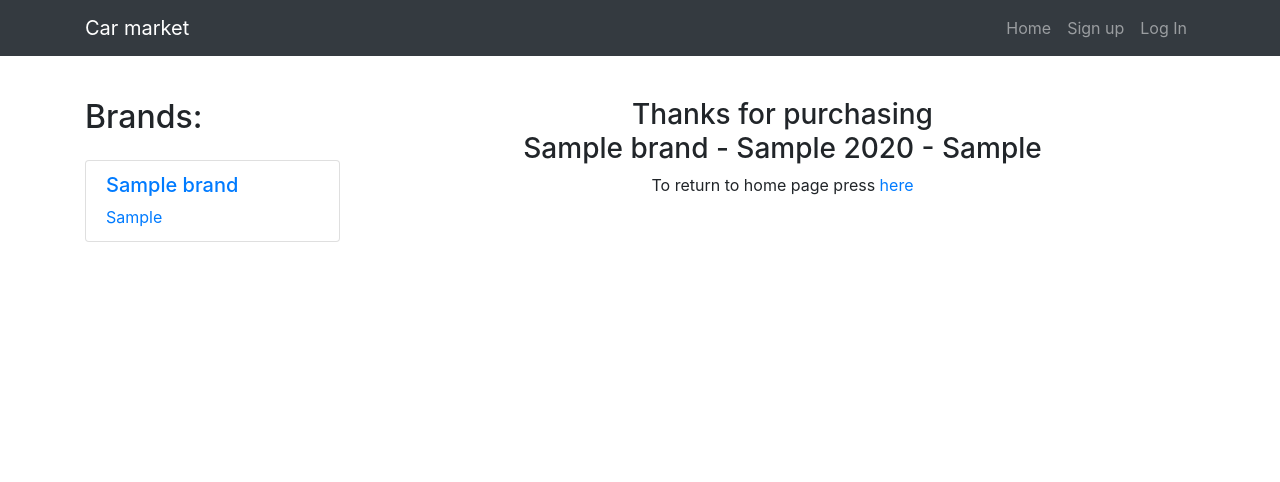
After one commit to Arne-Sandberg/car-market, a Django app: page /brand/1/1/thanks/ in a window 1280 px wide. The commit adds this page. Shown: the top 482 px of the page. Run offline with Django 3.2, Linux system fonts and the light colour scheme; tables that the repository leaves empty hold one stand-in row (values such as "Sample post"); some libraries are stand-ins or nearby versions.

Commit message:
added 'thanks.html'

```diff
--- a/Market/urls.py
+++ b/Market/urls.py
@@ -1,6 +1,8 @@
 from django.conf.urls import include, url
 from django.contrib import admin
 from django.conf import settings
+from django.views.generic import TemplateView
+
 from MarketApp import views
 
 urlpatterns = [
@@ -9,6 +11,7 @@ urlpatterns = [
     url('^brand/(?P<brand_id>\d+)/$', views.BrandPageView.as_view()),
     url('^brand/(?P<brand_id>\d+)/(?P<pk>\d+)/$', views.CarPageView.as_view()),
     url('^filter/(?P<brand_id>\d+)/', views.BrandContent.as_view()),
+    url('^brand/(?P<brand_id>\d+)/(?P<pk>\d+)/thanks/$', views.ThanksView.as_view()),
     url('^admin/', admin.site.urls),
 ]
 
--- a/MarketApp/static/css/style.css
+++ b/MarketApp/static/css/style.css
@@ -26,8 +26,3 @@ footer {
 button {
     width: 75px;
 }
-
-.carousel-caption:hover {
-    background: rgba(50, 50, 50, 0.7);
-    border-radius: 5px;
-}
--- a/MarketApp/views.py
+++ b/MarketApp/views.py
@@ -77,3 +77,13 @@ class CarPageView(DetailView):
         context = super().get_context_data(**kwargs)
         context['brands'] = models.Brand.objects.all()
         return context
+
+
+class ThanksView(TemplateView):
+    template_name = 'thanks.html'
+
+    def get_context_data(self, **kwargs):
+        context = super().get_context_data(**kwargs)
+        context['brands'] = models.Brand.objects.all()
+        context['car'] = models.Car.objects.get(id=self.kwargs['pk'])
+        return context
--- a/templates/cars.html
+++ b/templates/cars.html
@@ -38,7 +38,9 @@
             <p>Colour: {{ object.colour }}
                 {% if object.stock_count %}
                     <p>In stock: {{ object.stock_count }}</p>
-                    <button type="submit" class="btn btn-primary" id="filterSubmit">Buy</button>
+                    <a href="/">
+                        <button type="submit" class="btn btn-primary">Buy</button>
+                    </a>
                 {% else %}
                     <p>Out of stock</p>
                 {% endif %}
--- a/templates/index.html
+++ b/templates/index.html
@@ -8,8 +8,7 @@
     <meta name="author" content="">
     <title>Car Market</title>
     <!-- bootstrap css-->
-    <link rel="stylesheet" href="https://stackpath.bootstrapcdn.com/bootstrap/4.1.3/css/bootstrap.min.css"
-          integrity="sha384-MCw98/SFnGE8fJT3GXwEOngsV7Zt27NXFoaoApmYm81iuXoPkFOJwJ8ERdknLPMO" crossorigin="anonymous">
+    <link rel="stylesheet" href="https://stackpath.bootstrapcdn.com/bootstrap/4.1.3/css/bootstrap.min.css">
     <link href="http://code.jquery.com/ui/1.12.0/themes/smoothness/jquery-ui.css" rel="stylesheet">
     <!-- static css -->
     <link rel="stylesheet" type="text/css" href="{% static 'css/style.css' %}"/>
@@ -65,7 +64,10 @@
                     <h2 class="my-4">Brands:</h2>
                     <div class="list-group">
                         {% for brand in brands %}
-                            <a href="/brand/{{ brand.id }}" class="list-group-item">{{ brand.name }}</a>
+                            <a href="/brand/{{ brand.id }}" class="list-group-item">
+                                <h5 class="list-group-item-heading">{{ brand.name }}</h5>
+                                {{ brand.owner }}
+                            </a>
                         {% endfor %}
                     </div>
                 </div>
@@ -113,18 +115,10 @@
 <!-- footer -->
 <footer class="bg-dark">
 </footer>
-
-<script src="https://code.jquery.com/jquery-3.3.1.slim.min.js"
-        integrity="sha384-q8i/X+965DzO0rT7abK41JStQIAqVgRVzpbzo5smXKp4YfRvH+8abtTE1Pi6jizo"
-        crossorigin="anonymous"></script>
-<script src="https://cdnjs.cloudflare.com/ajax/libs/popper.js/1.14.3/umd/popper.min.js"
-        integrity="sha384-ZMP7rVo3mIykV+2+9J3UJ46jBk0WLaUAdn689aCwoqbBJiSnjAK/l8WvCWPIPm49"
-        crossorigin="anonymous"></script>
-<script src="https://stackpath.bootstrapcdn.com/bootstrap/4.1.3/js/bootstrap.min.js"
-        integrity="sha384-ChfqqxuZUCnJSK3+MXmPNIyE6ZbWh2IMqE241rYiqJxyMiZ6OW/JmZQ5stwEULTy"
-        crossorigin="anonymous"></script>
+<script src="https://code.jquery.com/jquery-3.3.1.slim.min.js"></script>
+<script src="https://cdnjs.cloudflare.com/ajax/libs/popper.js/1.14.3/umd/popper.min.js"></script>
+<script src="https://stackpath.bootstrapcdn.com/bootstrap/4.1.3/js/bootstrap.min.js"></script>
 <script src="https://code.jquery.com/jquery-3.1.0.min.js"></script>
 <script type="text/javascript" src="{% static 'js/script.js' %}"></script>
-
 </body>
 </html>
--- /dev/null
+++ b/templates/thanks.html
@@ -0,0 +1,7 @@
+{% extends 'index.html' %}
+{% block product %}
+    <div class="mt-4" align="center">
+        <h3>Thanks for purchasing<br/> {{ car }}</h3>
+        <p>To return to home page press <a href="/">here</a></p>
+    </div>
+{% endblock %}
```
